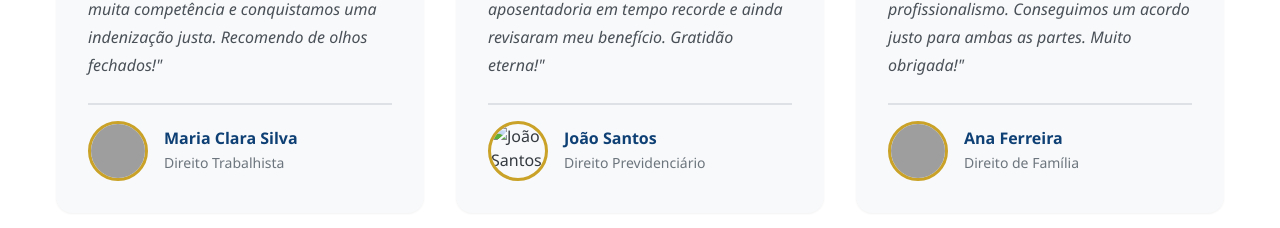
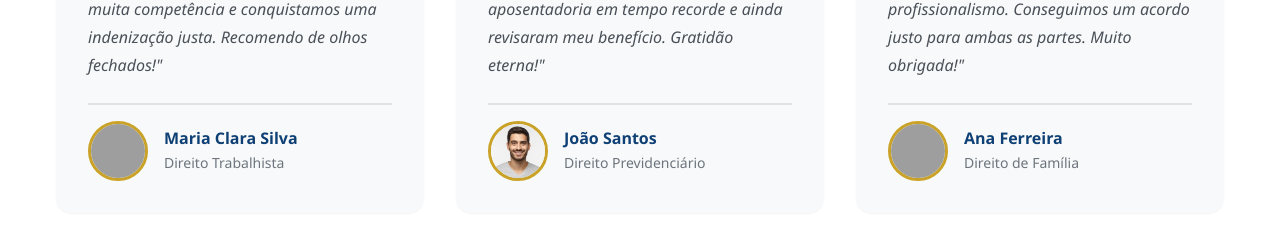
Before and after one commit to mcantadeirofilho/law, a plain HTML site: page index.html in a window 1280 px wide. Shown: the part 7576-7804 px from the top of the page. Drawn offline with Linux system fonts and the light colour scheme; grey boxes are pictures that could not be loaded.

Commit message:
Add files via upload

```diff
--- a/index.html
+++ b/index.html
@@ -574,7 +574,7 @@
                     </p>
                     <div class="depoimento__author">
                         <div class="depoimento__avatar">
-                            <img src="../assets/-2.jpg" alt="João Santos">
+                            <img src="../assets/joaosantos.jpg" alt="João Santos">
                         </div>
                         <div class="depoimento__info">
                             <h4 class="depoimento__name">João Santos</h4>
```
Also changed, not shown: assets/joaosantos.jpg (added).
